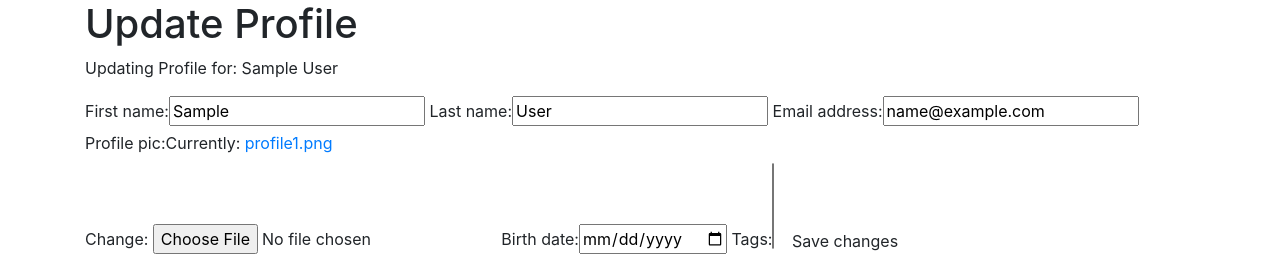
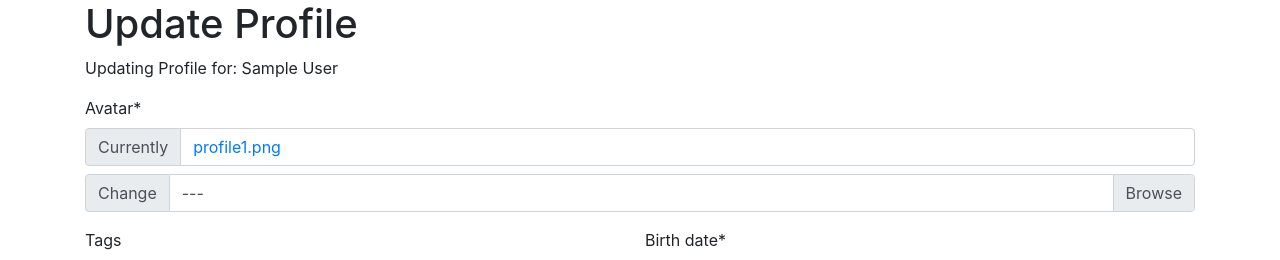
Before and after one commit to maliahavlicek/ms4_challenger, a Django app: page /accounts/profile/update/ in a window 1280 px wide. Shown: the part 56-316 px from the top of the page. Run offline with Django 3.2, Linux system fonts and the light colour scheme; the visitor is signed in with stand-in values (Sample User, id 1); some libraries are stand-ins or nearby versions.

Commit message:
change layout and collection of profile information

```diff
--- a/accounts/forms.py
+++ b/accounts/forms.py
@@ -96,16 +96,30 @@ class UserRegistrationFrom(UserCreationForm):
 class UserForm(forms.ModelForm):
     class Meta:
         model = User
-        fields = ['first_name', 'last_name', 'email']
+        fields = ['first_name', 'last_name', 'email', 'username']
 
 
 class ProfileForm(forms.ModelForm):
     birth_date = forms.DateField(widget=DateInput)
+    profile_pic = forms.ImageField(label="Avatar")
 
     class Meta:
         model = Profile
-        fields = [
-            'profile_pic',
-            'birth_date',
-            'tags',
-        ]
+        fields = '__all__'
+        exclude = ['user']
+
+    def __init__(self, * args, **kwargs):
+        super().__init__(*args, **kwargs)
+        self.helper = FormHelper()
+        self.helper.layout = Layout(
+            Row(
+                Column('profile_pic', css_class='form-group col-md-12 mb-0'),
+                css_class='form-row'
+            ),
+            Row(
+                Column('tags', css_class='form-group col-md-6 mb-0'),
+                Column('birth_date', css_class='form-group col-md-6 mb-0'),
+                css_class='form-row'
+            ),
+            Submit('submit', 'Save Changes')
+        )
--- a/accounts/templates/profile_update.html
+++ b/accounts/templates/profile_update.html
@@ -1,5 +1,6 @@
 {% extends "base.html" %}
 {% load bootstrap_tags %}
+{% load crispy_forms_tags %}
 {% block page_title %}
     Update Profile
 {% endblock %}
@@ -7,12 +8,10 @@
     Update Profile
 {% endblock %}
 {% block main_content %}
-    <p>Updating Profile for: {{ user.get_full_name }}</p>
+    <p>Updating Profile for: {{ request.user.get_full_name }}</p>
 
     <form method="post" enctype="multipart/form-data" novalidate>
         {% csrf_token %}
-        {{ user_form|as_bootstrap }}
-        {{ profile_form|as_bootstrap }}
-        <button class="btn btn-default" type="submit">Save changes</button>
+        {% crispy profile_form %}
     </form>
 {% endblock %}
--- a/accounts/views.py
+++ b/accounts/views.py
@@ -64,26 +64,19 @@ def registration(request):
 @login_required
 def user_profile(request):
     """The user's profile page"""
-    user = User.objects.get(email=request.user.email)
-    profile = Profile.objects.get(user=user)
-    return render(request, 'profile.html', {"user": user, "profile": profile})
+    return render(request, 'profile.html')
 
 
 @login_required
 def update_profile(request):
-    user = request.user
-    profile = request.user.profile
-    profile_form = ProfileForm(instance=profile)
-    user_form = UserForm(instance=user)
+    profile_form = ProfileForm(instance=request.user.profile)
 
     if request.method == "POST":
-        user_form = UserForm(request.POST, instance=user)
-        profile_form = ProfileForm(request.POST, request.FILES, instance=profile)
-        if user_form.is_valid() and profile_form.is_valid():
-            user_form.save()
+        profile_form = ProfileForm(request.POST, request.FILES, instance=request.user.profile)
+        if profile_form.is_valid():
             profile_form.save()
             messages.success(request, 'Your profile was successfully updated!')
             return redirect(reverse('profile'))
 
     return render(request, "profile_update.html",
-                  {'user_form': user_form, 'profile_form': profile_form})
+                  {'profile_form': profile_form})
```
Also changed, not shown: accounts/signals.py (added, +18 -0 lines), accounts/templates/profile.html (+77 -9 lines).
